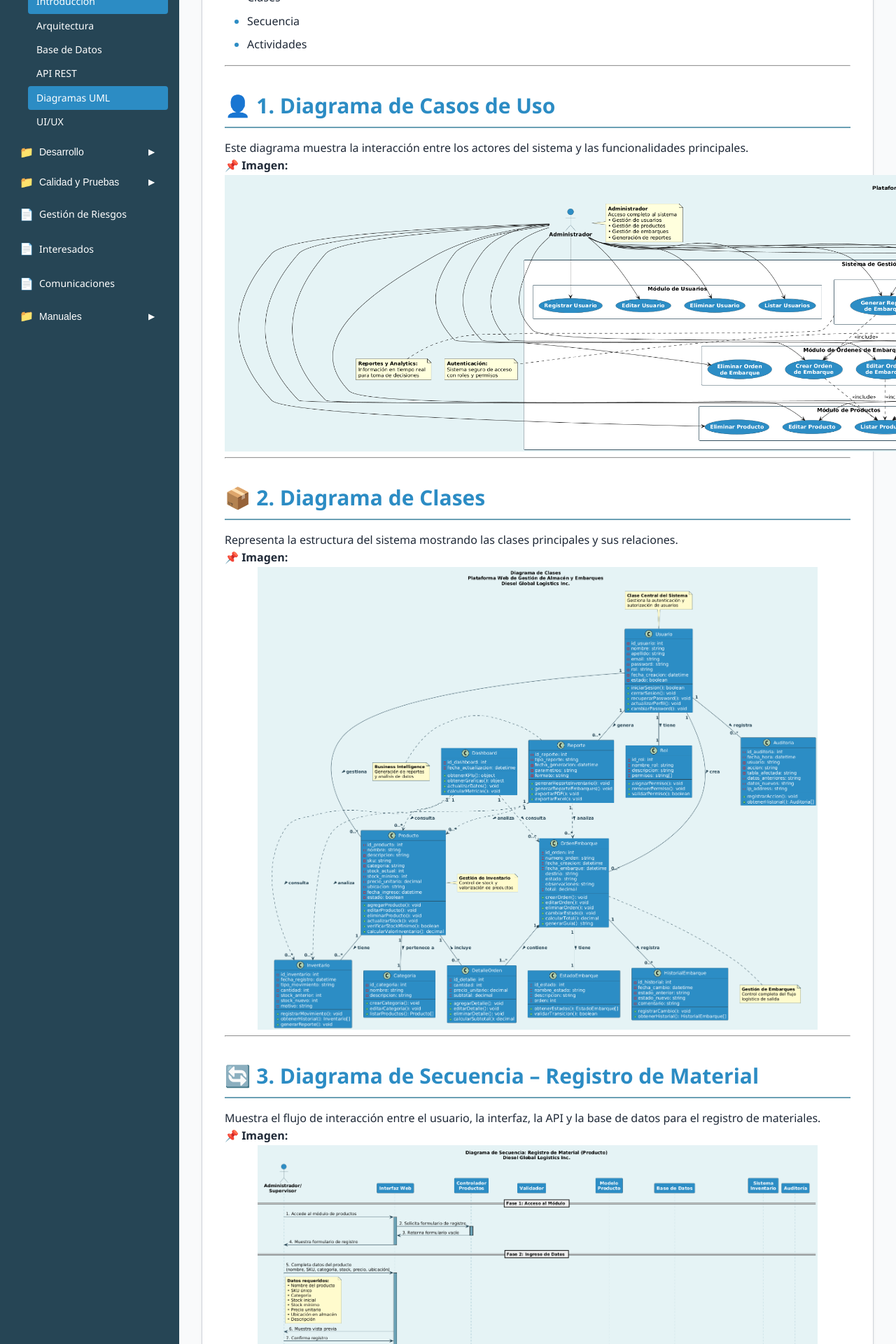
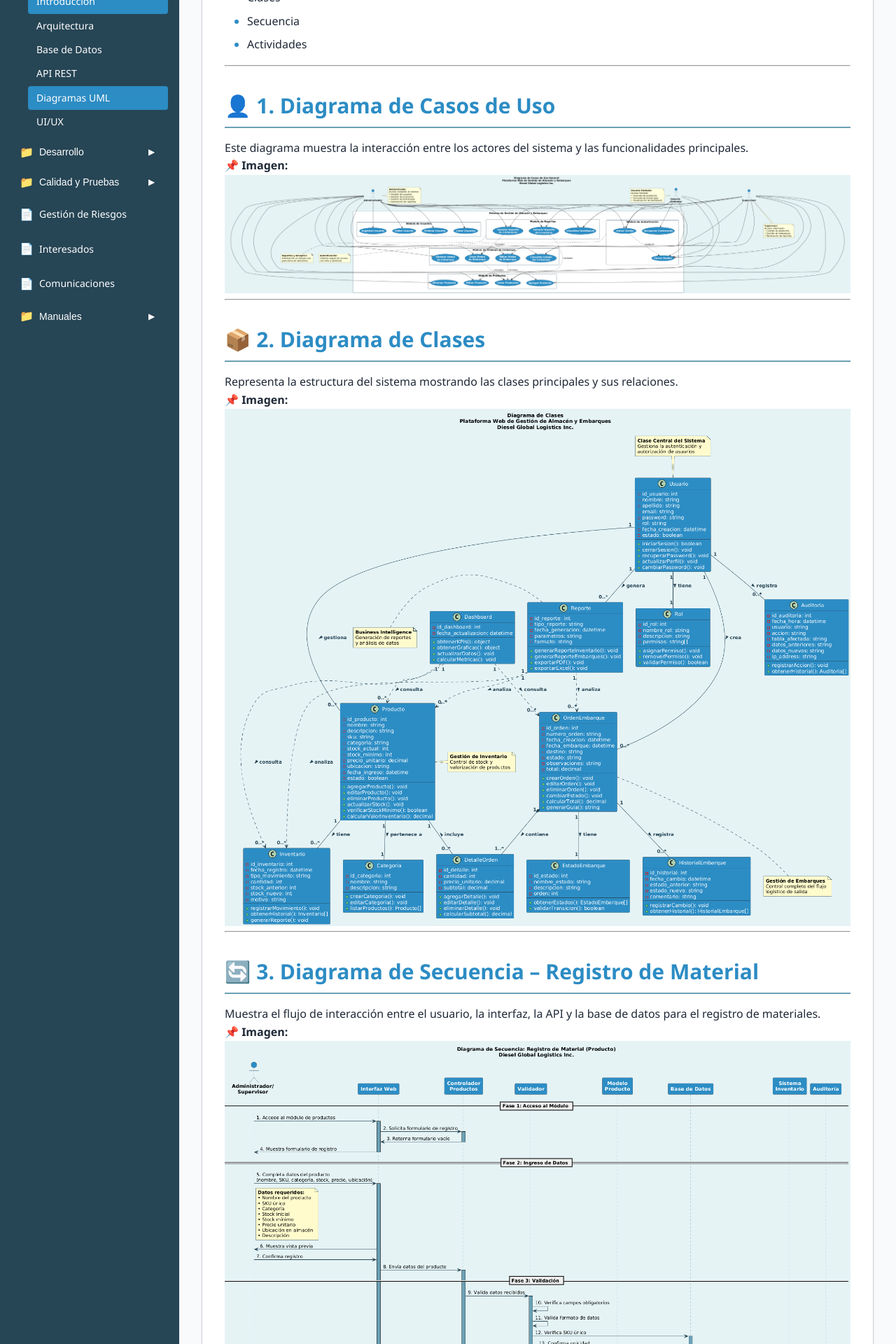
Before and after one commit to DaniOlvera17/documentacion-proyecto-dgl, a Jekyll site: the page built from 06-diseno/diagramas-uml.md, in a window 1280 px wide. Shown: the part 376-2296 px from the top of the page at 70% size. Built offline with Jekyll 4.4.1, drawn with Linux system fonts in a browser that asks for light colours.

Commit message:
Cargar images III

```diff
--- a/06-diseno/diagramas-uml.md
+++ b/06-diseno/diagramas-uml.md
@@ -23,7 +23,7 @@ Este diagrama muestra la interacción entre los actores del sistema y las funcio
 📌 **Imagen:**
 
 <p align="center">
-  <img src="../assets/images/uml-casos-uso.png" alt="Diagrama de Casos de Uso" width="2086px">
+  <img src="../assets/images/uml-casos-uso.png" alt="Diagrama de Casos de Uso" width="100%">
 </p>
 
 ---
@@ -35,7 +35,7 @@ Representa la estructura del sistema mostrando las clases principales y sus rela
 📌 **Imagen:**
 
 <p align="center">
-  <img src="../assets/images/uml-diagrama-clases.png" alt="Diagrama de Clases" width="800px">
+  <img src="../assets/images/uml-diagrama-clases.png" alt="Diagrama de Clases" width="100%">
 </p>
 
 ---
@@ -47,7 +47,7 @@ Muestra el flujo de interacción entre el usuario, la interfaz, la API y la base
 📌 **Imagen:**
 
 <p align="center">
-  <img src="../assets/images/uml-secuencia-registro-material.png" alt="Diagrama de Secuencia Registro" width="800px">
+  <img src="../assets/images/uml-secuencia-registro-material.png" alt="Diagrama de Secuencia Registro" width="100%">
 </p>
 
 ---
@@ -59,7 +59,7 @@ Representa el proceso de creación de una orden de embarque.
 📌 **Imagen:**
 
 <p align="center">
-  <img src="../assets/images/uml-secuencia-embarque.png" alt="Diagrama de Secuencia Embarque" width="800px">
+  <img src="../assets/images/uml-secuencia-embarque.png" alt="Diagrama de Secuencia Embarque" width="100%">
 </p>
 
 ---
@@ -71,7 +71,7 @@ Muestra el flujo de actividades desde la creación hasta la validación de un em
 📌 **Imagen:**
 
 <p align="center">
-  <img src="../assets/images/uml-actividades-embarque.png" alt="Diagrama de Actividades Embarque" width="800px">
+  <img src="../assets/images/uml-actividades-embarque.png" alt="Diagrama de Actividades Embarque" width="100%">
 </p>
 
 [← Volver al Diseño del Sistema](index)
```
